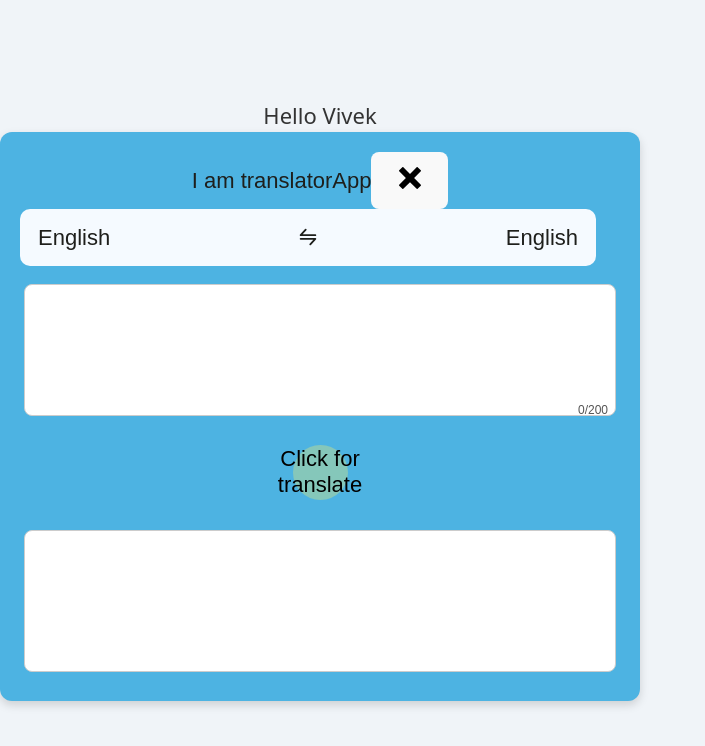
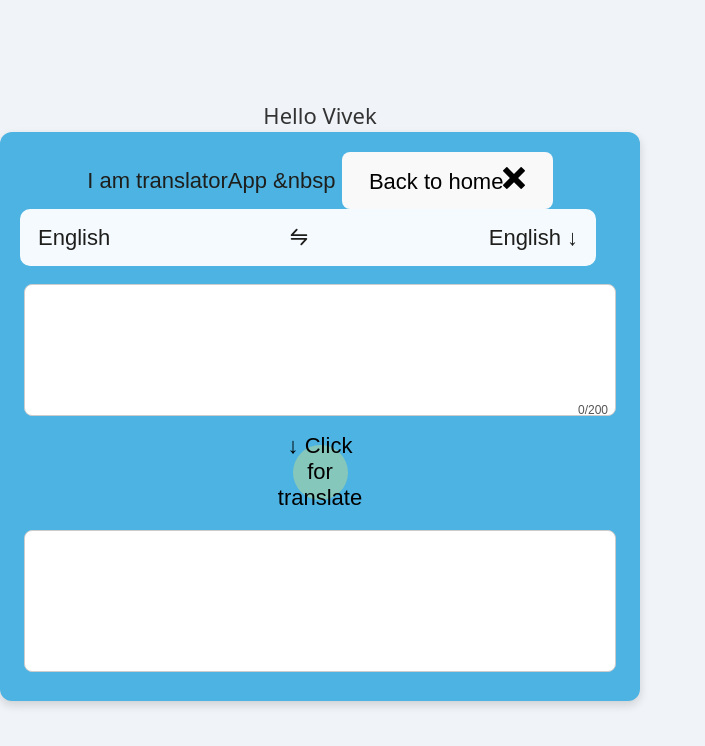
Before and after one commit to viveksaini790/TranslatorApp, a React (Vite) app: page / in a window 1280 px wide. Both pictures are taken after a click on the button "start". Shown: the top 746 px of the page, without its empty margins (0-705 px from the left). Built offline with nearby package versions, Linux system fonts and the light colour scheme.

Commit message:
Update some code

```diff
--- a/src/components/translatorApp.jsx
+++ b/src/components/translatorApp.jsx
@@ -113,7 +113,7 @@ const handleTranslate = async () => {
     return (
         <>
             <div className="app">I am translatorApp
-                <button onClick={onClose}><ImCross /> </button>
+              &nbsp  <button onClick={onClose}> Back to home<ImCross /> </button>
                 <div className="space ">
 
                     <div className="language " onClick={() => handleLanguageClick("from")}>
@@ -121,7 +121,7 @@ const handleTranslate = async () => {
                          </div>
                     <TbTransfer onClick={handleSwapClick} />
                     <div className="language " onClick={() => handleLanguageClick("to")}>
-                        { languages[selectLangaugeTo] || "English"}
+                        { languages[selectLangaugeTo] || "English"} ↓
                          </div>
                 </div>
                 {showLanguages && (<div ref={dropDownRef}
@@ -143,7 +143,7 @@ const handleTranslate = async () => {
                     <div className="text2 "> {charCount}/{maxChars}</div>
                 </div>
                 <button onClick={handleTranslate}
-                    className=" abcd"><MdKeyboardDoubleArrowDown   onClick={handleTranslate}  /> Click for translate</button>
+                    className=" abcd"><MdKeyboardDoubleArrowDown   onClick={handleTranslate}  /> ↓ Click for translate</button>
                 <div className=" only">
                     <textarea value={translatedText} readOnly></textarea>
                 </div>
```
